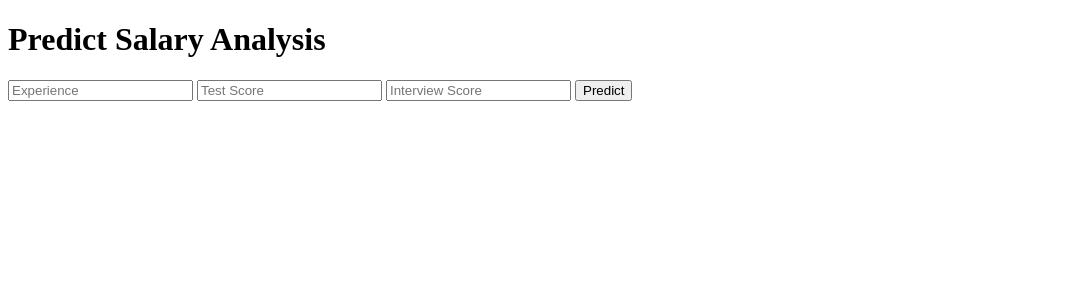
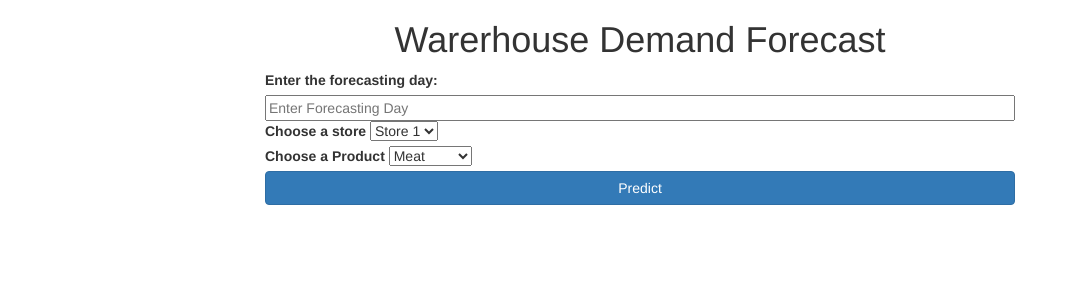
Before and after one commit to SmartPracticeschool/SBSPS-Challenge-4511-An-optimized-Warehouse-management-system, a Flask app: page / in a window 1280 px wide. Shown: the top 300 px of the page, without its empty margins (0-1070 px from the left). Run offline with Flask 2, Linux system fonts and the light colour scheme; some libraries are stand-ins or nearby versions.

Commit message:
Deployement Updated

```diff
--- a/app.py
+++ b/app.py
@@ -802,7 +802,7 @@ def predict():
 
     # output = round(prediction[0], 2)
 
-    return render_template('index.html', prediction_text='Employee Salary should be $ {}'.format(pred))
+    return render_template('index.html', prediction_text='The demand forecasted : {} kg'.format(pred))
 
 
 if __name__ == "__main__":
--- a/requirements.txt
+++ b/requirements.txt
@@ -9,3 +9,4 @@ scipy>=0.15.1
 scikit-learn>=0.18
 matplotlib>=1.4.3
 pandas>=0.19
+torch==1.5.1
--- a/templates/index.html
+++ b/templates/index.html
@@ -8,25 +8,51 @@
 <link href='https://fonts.googleapis.com/css?family=Arimo' rel='stylesheet' type='text/css'>
 <link href='https://fonts.googleapis.com/css?family=Hind:300' rel='stylesheet' type='text/css'>
 <link href='https://fonts.googleapis.com/css?family=Open+Sans+Condensed:300' rel='stylesheet' type='text/css'>
-
+<link rel="stylesheet" href="https://maxcdn.bootstrapcdn.com/bootstrap/3.4.1/css/bootstrap.min.css">
+<style>
+  h1{
+    text-align: center;
+  }
+</style>
 </head>
 
 <body>
- <div class="login">
-  <h1>Predict Salary Analysis</h1>
+ <div class="login container">
+  <h1>Warerhouse Demand Forecast</h1>
+  <div class="row">
+    <div class="col-lg-2 col-sm-2">
+    </div>
+    <div class="col-lg-8 col-sm-8" >
+     <!-- Main Input For Receiving Query to our ML -->
+    <form action="{{ url_for('predict')}}"method="post" style="width: 100%">
+      <label>Enter the forecasting day: </label>
+      <input type="text" name="experience" placeholder="Enter Forecasting Day" required="required" style="width: 100%" /><br>
+        <label for="cars">Choose a store</label>
+           <select name="stores" id="stores" required="required">
+            <option value="1">Store 1</option>
+            <option value="2">Store 2</option>
+            <option value="3">Store 3</option>
+            <option value="4">Store 4</option>
+            <option value="5">Store 5</option>
+          </select>   <br>
+      <label for="cars">Choose a Product</label>
+           <select name="product_id" id="product_id" required="required">
+            <option value="108696">Meat</option>
+            <option value="164088">Dairy</option>
+            <option value="804098">Sea Food</option>
+            <option value="1695936">Fruits</option>
+            <option value="2032088">Flour</option>
+          </select>
 
-     <!-- Main Input For Receiving Query to our ML -->
-    <form action="{{ url_for('predict')}}"method="post">
-      <input type="text" name="experience" placeholder="Experience" required="required" />
-        <input type="text" name="test_score" placeholder="Test Score" required="required" />
-    <input type="text" name="interview_score" placeholder="Interview Score" required="required" />
+      <button type="submit" class="btn btn-primary btn-block btn-large">Predict</button>
+    </form>
 
-        <button type="submit" class="btn btn-primary btn-block btn-large">Predict</button>
-    </form>
 
    <br>
    <br>
    {{ prediction_text }}
+ </div>
+
 
  </div>
 
```
Also changed, not shown: README.md.
